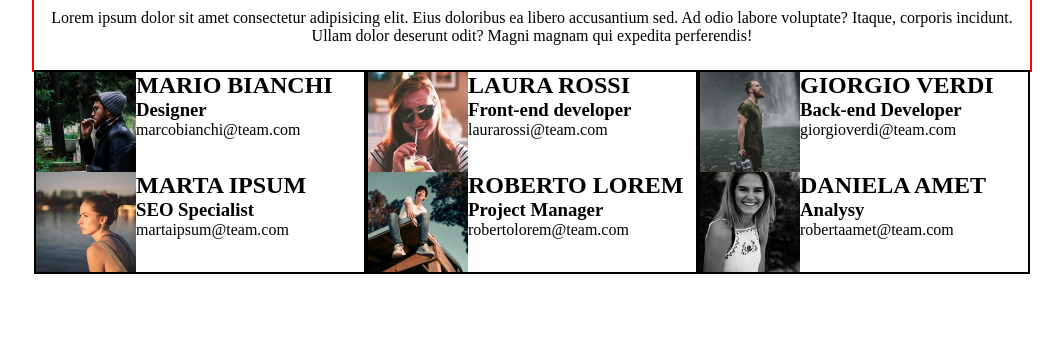
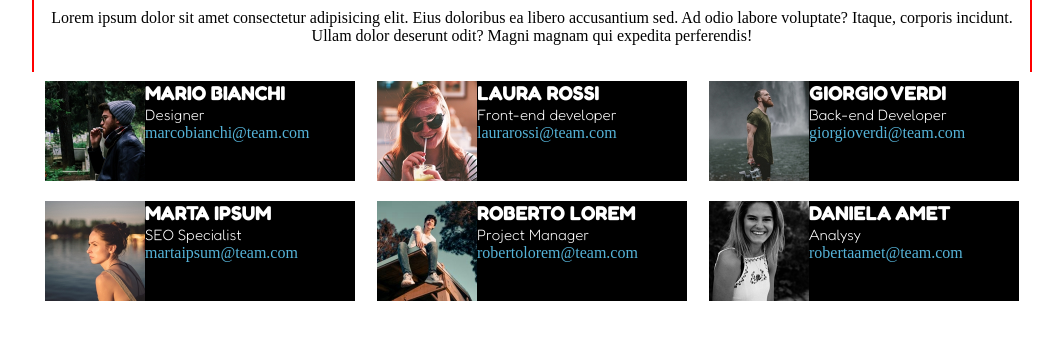
Before and after one commit to GabrieleLombard01/html-css-float-cards, a plain HTML site: page index.html in a window 1280 px wide. Shown: the part 157-496 px from the top of the page, without its empty margins (108-1171 px from the left). Drawn offline with Linux system fonts and the light colour scheme.

Commit message:
structure fix

```diff
--- a/CSS/style.css
+++ b/CSS/style.css
@@ -19,6 +19,16 @@ h1{
     text-align: center;
     padding-top: 100px;
     padding-bottom: 25px;
+}
+h2{
+    font-size: 20px;
+    font-family: Fredoka, 'Comic Sans', cursive;
+    font-weight: bold;
+}
+h3{
+    font-size: 15px;
+    font-family: Fredoka, 'Comic Sans', cursive;
+    font-weight: lighter;
 }
 p{
     text-align: center;
@@ -44,9 +54,17 @@ img{
 }
 .colunn{
     width: calc(100% / 3);
-    border: solid black 2px;
+    border: solid rgb(255, 255, 255) 11px;
     float: left;
+    color: white;
+    background-color: black;
 }
 .left_position{
     float: left;
 }
+.white_separator{
+    border: solid white 10px;
+}
+.mail_color{
+    color: #55b3d8;
+}
--- a/index.html
+++ b/index.html
@@ -32,13 +32,15 @@
                     <img class="left_position" src="img/male1.png" alt="Marco" type="img/png">
                     <h2>MARIO BIANCHI</h2>
                     <h3>Designer</h3>
-                    <span>marcobianchi@team.com</span>
+                    <span class="mail_color">marcobianchi@team.com</span>
+                </div>
+                <div class="white_separator">
                 </div>
                 <div class="clearfix">
                     <img class="left_position" src="img/female2.png" alt="Marta" type="img/png">
                     <h2>MARTA IPSUM</h2>
                     <h3>SEO Specialist</h3>
-                    <span>martaipsum@team.com</span>
+                    <span class="mail_color">martaipsum@team.com</span>
                 </div>
             </div>
 
@@ -47,13 +49,15 @@
                     <img class="left_position" src="img/female1.png" alt="Laura" type="img/png">
                     <h2>LAURA ROSSI</h2>
                     <h3>Front-end developer</h3>
-                    <span>laurarossi@team.com</span>
+                    <span class="mail_color">laurarossi@team.com</span>
+                </div>
+                <div class="white_separator">
                 </div>
                 <div class="clearfix">
                     <img class="left_position" src="img/male3.png" alt="Roberto" type="img/png">
                     <h2>ROBERTO LOREM</h2>
                     <h3>Project Manager</h3>
-                    <span>robertolorem@team.com</span>
+                    <span class="mail_color">robertolorem@team.com</span>
                 </div>
             </div>
 
@@ -62,13 +66,15 @@
                     <img class="left_position" src="img/male2.png" alt="Giorgio" type="img/png">
                     <h2>GIORGIO VERDI</h2>
                     <h3>Back-end Developer</h3>
-                    <span>giorgioverdi@team.com</span>
+                    <span class="mail_color">giorgioverdi@team.com</span>
+                </div>
+                <div class="white_separator">
                 </div>
                 <div class="clearfix">
                     <img class="left_position" src="img/female3.png" alt="Daniela" type="img/png">
                     <h2>DANIELA AMET</h2>
                     <h3>Analysy</h3>
-                    <span>robertaamet@team.com</span>
+                    <span class="mail_color">robertaamet@team.com</span>
                 </div>
             </div>
 
```
